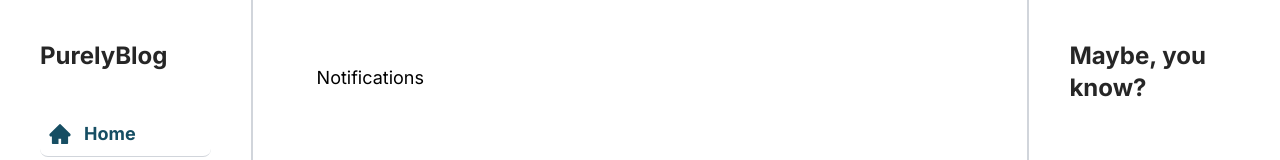
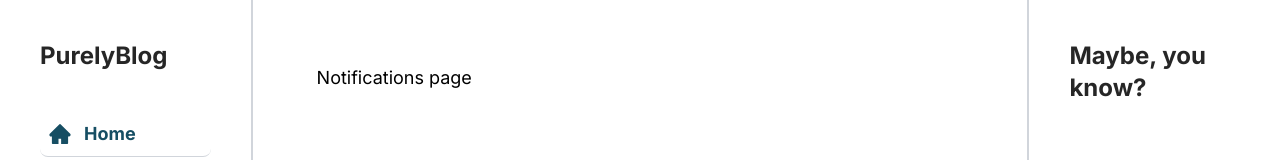
Before and after one commit to svixxn/PurelyBlog, a Next.js app: page /notifications in a window 1280 px wide. Shown: the top 160 px of the page. Built offline with nearby package versions, Linux system fonts and the light colour scheme; no server answers.

Commit message:
started working on main page

```diff
--- a/app/(root)/notifications/page.tsx
+++ b/app/(root)/notifications/page.tsx
@@ -1,5 +1,5 @@
 const page = () => {
-  return <div>Notifications</div>;
+  return <div>Notifications page</div>;
 };
 
 export default page;
--- a/app/(root)/page.tsx
+++ b/app/(root)/page.tsx
@@ -1,3 +1,3 @@
 export default function Home() {
-  return <div>Hello</div>;
+  return <div>Posts</div>;
 }
```
